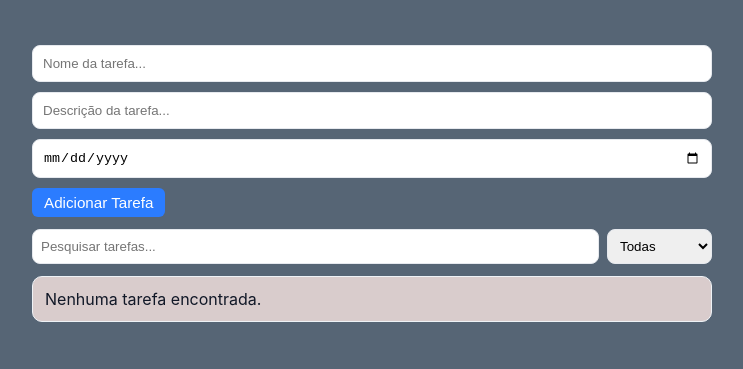
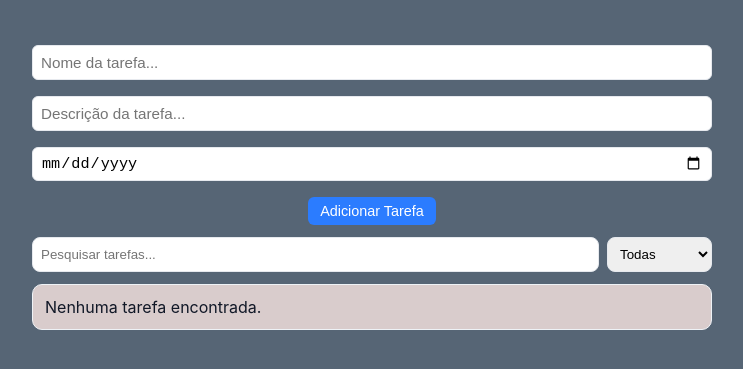
Before and after one commit to savio018/Lista_tarefas_FrontEnd, a plain HTML site: page index.html in a window 1280 px wide. Shown: the part 93-462 px from the top of the page, without its empty margins (268-1011 px from the left). Drawn offline with Linux system fonts and the light colour scheme; no server answers.

Commit message:
mudança no frontend

```diff
--- a/index.html
+++ b/index.html
@@ -15,13 +15,13 @@
     <main>
         <section class="app">
             <form id="new-task-form" class="new-task-form">
-                <div style="display: flex; flex-direction: column; gap: 10px; width: 100%;">
+                <div class="form-fields">
 
-                    <input id="new-task-input" placeholder="Nome da tarefa..." autocomplete="off" required style="padding: 10px; border-radius: 8px; border: 1px solid #e6e9ee;">
+                    <input id="new-task-input" placeholder="Nome da tarefa..." autocomplete="off" required>
 
-                    <input id="new-task-desc" placeholder="Descrição da tarefa..." autocomplete="off" required style="padding: 10px; border-radius: 8px; border: 1px solid #e6e9ee;">
+                    <input id="new-task-desc" placeholder="Descrição da tarefa..." autocomplete="off" required>
 
-                    <input id="new-task-date" type="date" required style="padding: 10px; border-radius: 8px; border: 1px solid #e6e9ee;">
+                    <input id="new-task-date" type="date" required>
 
                     <button type="submit">Adicionar Tarefa</button>
                 </div>
--- a/styles.css
+++ b/styles.css
@@ -16,8 +16,10 @@ header h1{margin:0;font-size:1.4rem}
 header h2{margin:6px 0 0;color:var(--muted);font-weight:400}
 .app{max-width:720px;margin:20px auto;padding:20px}
 .new-task-form{display:flex;gap:8px;margin-bottom:12px}
-.new-task-form input{flex:1;padding:10px;border-radius:8px;border:1px solid #e6e9ee}
-.new-task-form button{background:var(--accent);color:#fff;border:none;padding:0 14px;border-radius:8px;cursor:pointer}
+.new-task-form .form-fields{display:flex;flex-direction:column;gap:16px;width:100%}
+.new-task-form input{flex:1;padding:8px;border-radius:6px;border:1px solid #e6e9ee;font-size:0.95rem}
+.new-task-form input[type="date"]{padding:6px 8px}
+.new-task-form button{background:var(--accent);color:#fff;border:none;padding:6px 12px;border-radius:6px;cursor:pointer;align-self:center;font-size:0.9rem}
 .controls{display:flex;gap:8px;margin-bottom:12px}
 .controls input{flex:1;padding:8px;border-radius:8px;border:1px solid #e6e9ee}
 .controls select{padding:8px;border-radius:8px;border:1px solid #e6e9ee}
@@ -42,8 +44,8 @@ header{
     padding:6px 12px;
     border-radius:6px;
     cursor:pointer;
-    align-self:flex-start;
-    font-size:0.95rem;
+    align-self:center;
+    font-size:0.9rem;
 }
 
 /* tornar a task verde quando concluída */
```
